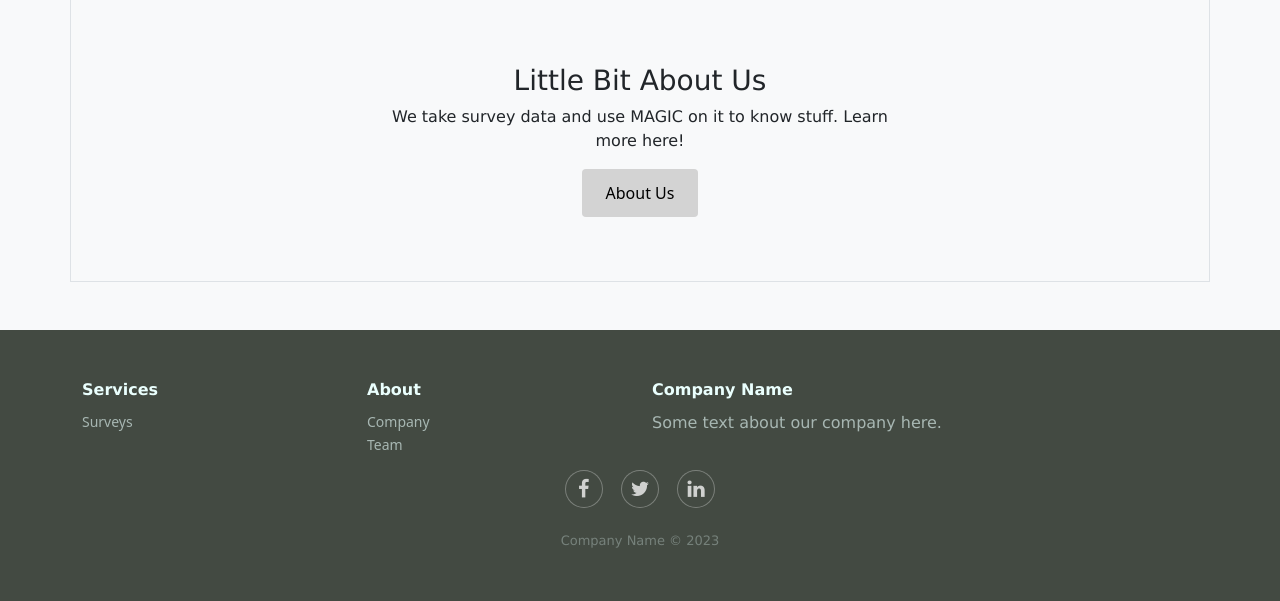
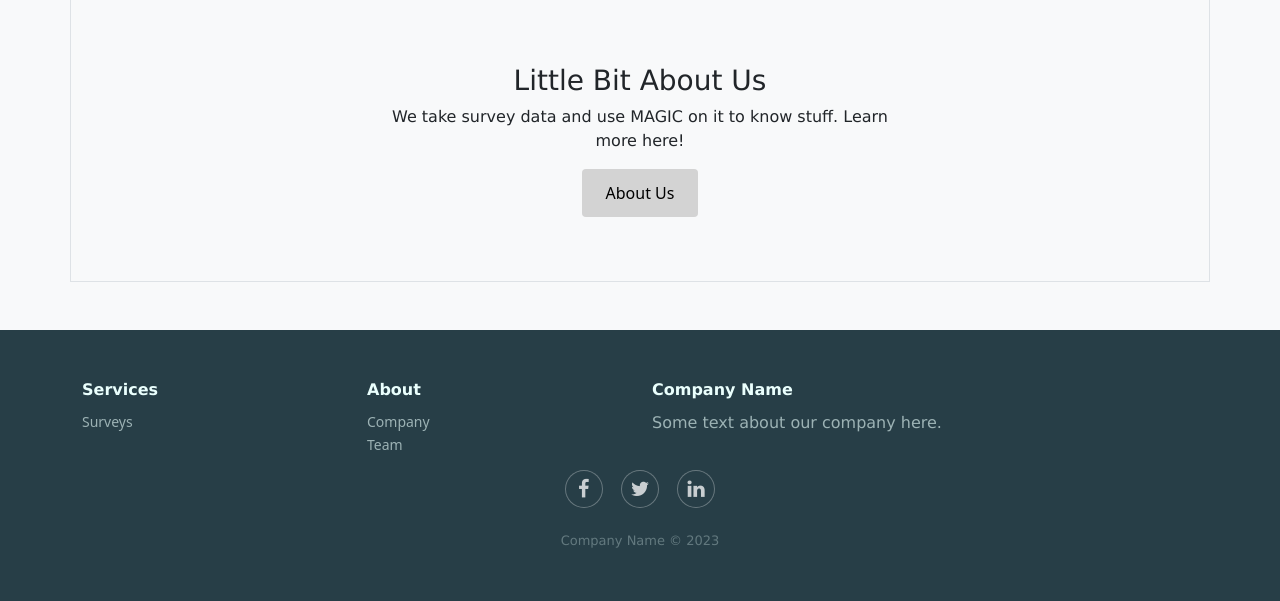
Before and after one commit to daniel55966/Personal-Website, a PHP site: page /index.php in a window 1280 px wide. Shown: the part 503-1104 px from the top of the page. Run offline with PHP 8.4, Linux system fonts and the light colour scheme.

Commit message:
Version 0.8000001
Changed footer background color, new one looks *way* better imo

```diff
--- a/style.css
+++ b/style.css
@@ -197,7 +197,7 @@ p {
 .footer-dark {
     padding:50px 0;
     color:#eafffd;
-    background-color:#434a42;
+    background-color:#273e47;
   }
 
   .footer-dark h3 {
```
